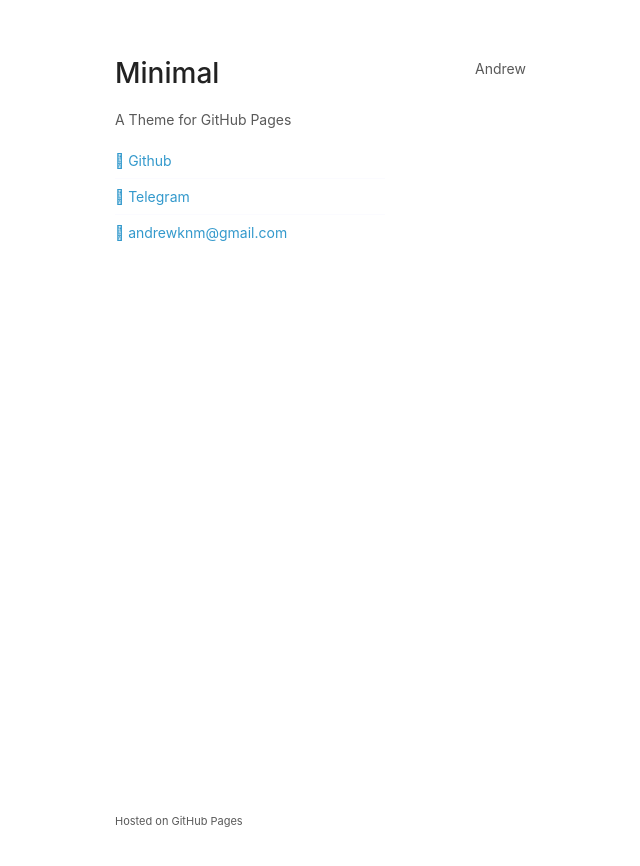
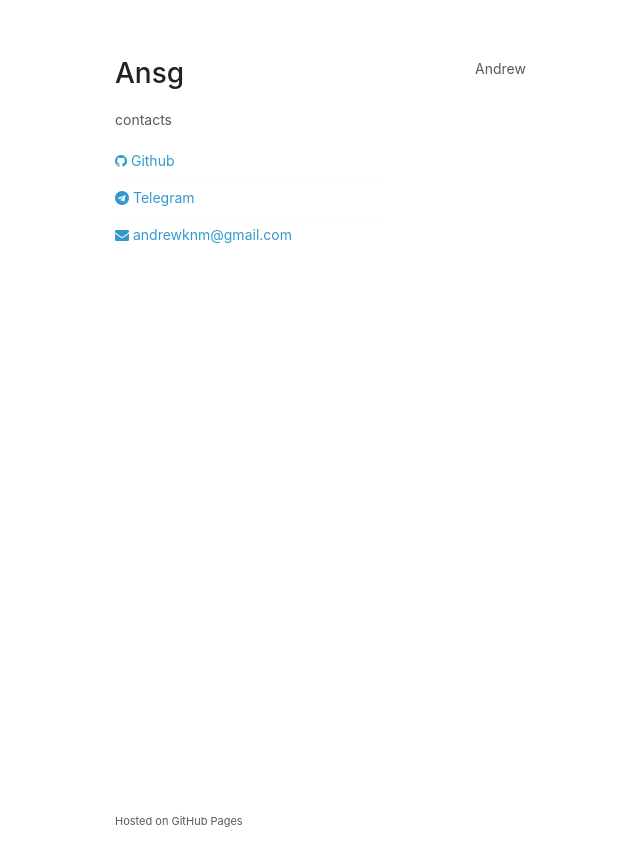
Before and after one commit to AndrewKNm/AndrewKNm.github.io, a Jekyll site: the page built from index.md, in a window 1280 px wide. Shown: the top 866 px of the page, without its empty margins (95-735 px from the left). Built offline with Jekyll 4.4.1, drawn with Linux system fonts in a browser that asks for light colours.

Commit message:
icon css

```diff
--- a/_includes/header.html
+++ b/_includes/header.html
@@ -1,6 +1,6 @@
 <header>
-  <h1>Minimal</h1>
-  <p>A Theme for GitHub Pages</p>
+  <h1>Ansg</h1>
+  <p>contacts</p>
   <p class="view">
     <ul class="alt">
 			<li><a href="#" class="icon fa-github"> Github</a></li>
--- a/assets/css/styles.css
+++ b/assets/css/styles.css
@@ -283,6 +283,54 @@ footer {
 			margin-left: 2em;
 		}
 
+/* Icon */
+
+	.icon {
+		text-decoration: none;
+		border-bottom: none;
+		position: relative;
+	}
+
+		.icon:before {
+			-moz-osx-font-smoothing: grayscale;
+			-webkit-font-smoothing: antialiased;
+			font-family: FontAwesome;
+			font-style: normal;
+			font-weight: normal;
+			text-transform: none !important;
+		}
+
+		.icon > .label {
+			display: none;
+		}
+
+		.icon.alt:before {
+			background-color: #ffffff;
+			border-radius: 100%;
+			color: #242943;
+			display: inline-block;
+			height: 2em;
+			line-height: 2em;
+			text-align: center;
+			width: 2em;
+		}
+
+	a.icon.alt:before {
+		-moz-transition: background-color 0.2s ease-in-out;
+		-webkit-transition: background-color 0.2s ease-in-out;
+		-ms-transition: background-color 0.2s ease-in-out;
+		transition: background-color 0.2s ease-in-out;
+	}
+
+	a.icon.alt:hover:before {
+		background-color: #6fc3df;
+	}
+
+	a.icon.alt:active:before {
+		background-color: #37a6cb;
+	}
+
+/* another */
 
 @media print, screen and (max-width: 960px) {
 
```
